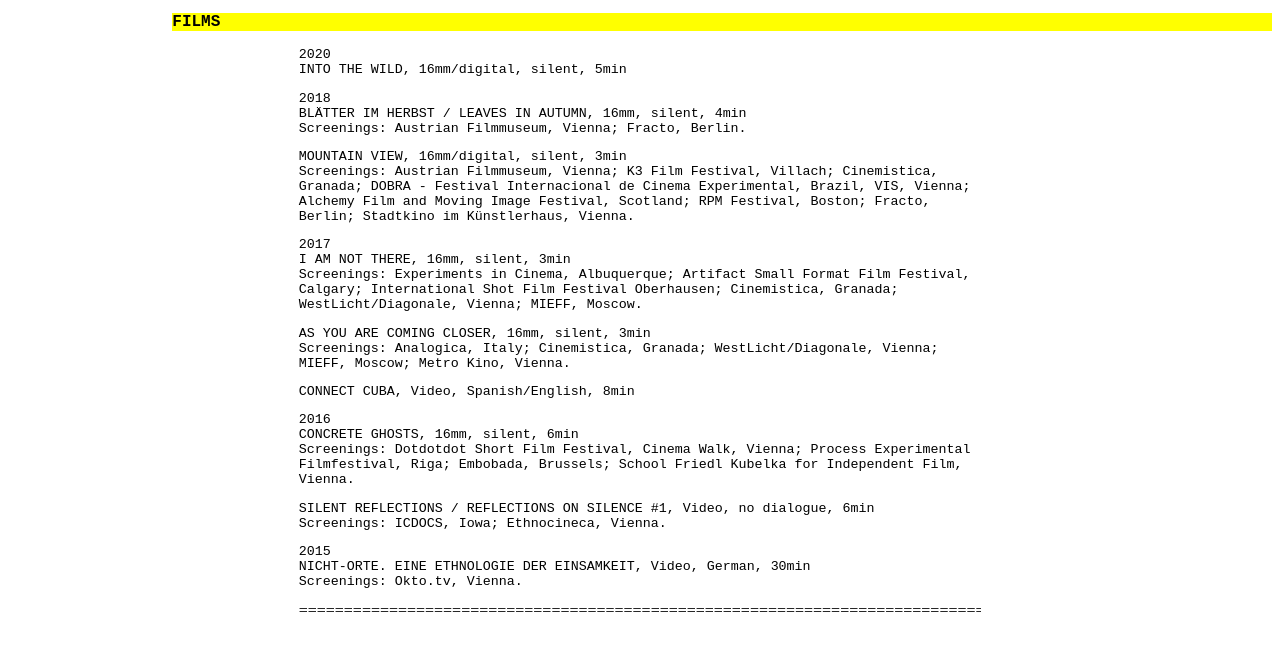
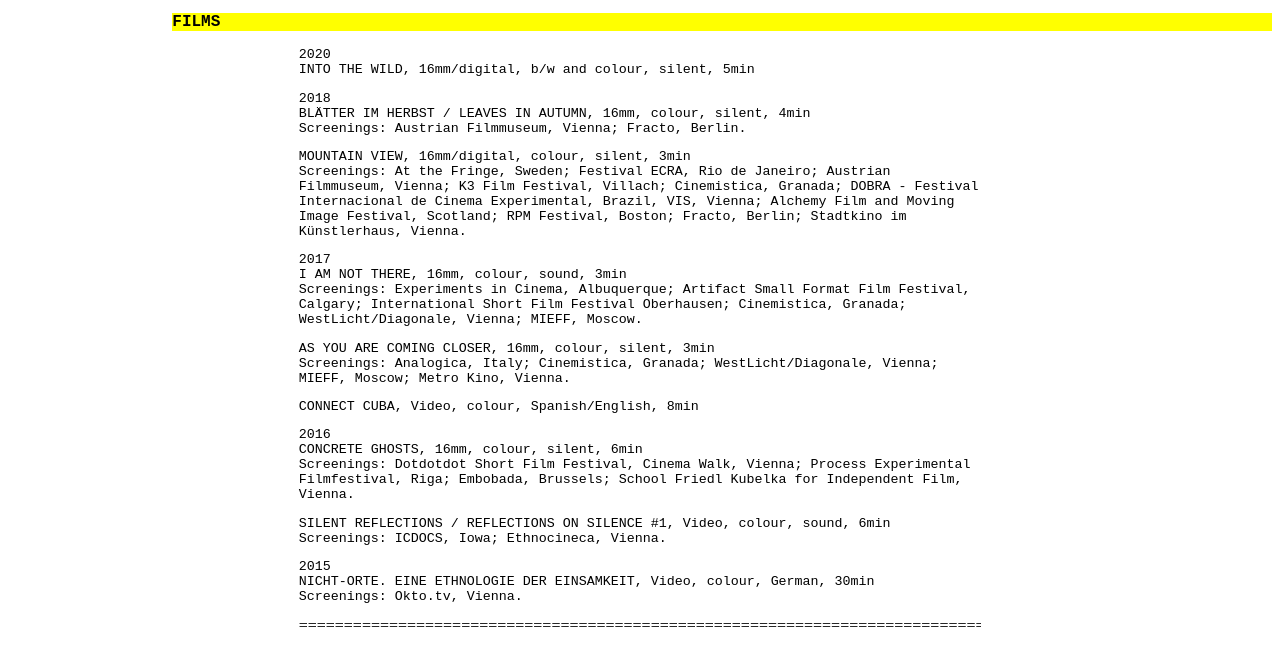
Before and after one commit to lostlostlost/lostlostlost, a Jekyll site: the page built from films.md, in a window 1280 px wide, cut to the strip 632-1291 px from the top of the page. Built offline with Jekyll 4.4.1, drawn with Linux system fonts in a browser that asks for light colours.

Commit message:
update info

```diff
--- a/films.md
+++ b/films.md
@@ -9,31 +9,31 @@
 # Films
 
 2020 <br>
-<strong>Into the Wild</strong>, 16mm/digital, silent, 5min <br>
+<strong>Into the Wild</strong>, 16mm/digital, b/w and colour, silent, 5min <br>
 
 2018 <br>
-<strong>Blätter im Herbst / Leaves in Autumn</strong>, 16mm, silent, 4min <br>
+<strong>Blätter im Herbst / Leaves in Autumn</strong>, 16mm, colour, silent, 4min <br>
 Screenings: Austrian Filmmuseum, Vienna; Fracto, Berlin.
 
-<strong>Mountain View</strong>, 16mm/digital, silent, 3min <br>
-Screenings: Austrian Filmmuseum, Vienna; K3 Film Festival, Villach; Cinemistica, Granada; DOBRA - Festival Internacional de Cinema Experimental, Brazil, VIS, Vienna; Alchemy Film and Moving Image Festival, Scotland; RPM Festival, Boston; Fracto, Berlin; Stadtkino im Künstlerhaus, Vienna.
+<strong>Mountain View</strong>, 16mm/digital, colour, silent, 3min <br>
+Screenings: At the Fringe, Sweden; Festival ECRA, Rio de Janeiro; Austrian Filmmuseum, Vienna; K3 Film Festival, Villach; Cinemistica, Granada; DOBRA - Festival Internacional de Cinema Experimental, Brazil, VIS, Vienna; Alchemy Film and Moving Image Festival, Scotland; RPM Festival, Boston; Fracto, Berlin; Stadtkino im Künstlerhaus, Vienna.
 
 2017 <br>
-<strong>I am not there</strong>, 16mm, silent, 3min <br>
-Screenings: Experiments in Cinema, Albuquerque; Artifact Small Format Film Festival, Calgary; International Shot Film Festival Oberhausen; Cinemistica, Granada; WestLicht/Diagonale, Vienna; MIEFF, Moscow.
+<strong>I am not there</strong>, 16mm, colour, sound, 3min <br>
+Screenings: Experiments in Cinema, Albuquerque; Artifact Small Format Film Festival, Calgary; International Short Film Festival Oberhausen; Cinemistica, Granada; WestLicht/Diagonale, Vienna; MIEFF, Moscow.
 
-<strong>As you are coming closer</strong>, 16mm, silent, 3min <br>
+<strong>As you are coming closer</strong>, 16mm, colour, silent, 3min <br>
 Screenings: Analogica, Italy; Cinemistica, Granada; WestLicht/Diagonale, Vienna; MIEFF, Moscow; Metro Kino, Vienna.
 
-<strong>Connect Cuba</strong>, Video, Spanish/English, 8min<br>
+<strong>Connect Cuba</strong>, Video, colour, Spanish/English, 8min<br>
 
 2016 <br>
-<strong>Concrete Ghosts</strong>, 16mm, silent, 6min <br>
+<strong>Concrete Ghosts</strong>, 16mm, colour, silent, 6min <br>
 Screenings: Dotdotdot Short Film Festival, Cinema Walk, Vienna; Process Experimental Filmfestival, Riga; Embobada, Brussels; School Friedl Kubelka for Independent Film, Vienna.
 
-<strong>Silent Reflections / Reflections on Silence #1</strong>, Video, no dialogue, 6min <br>
+<strong>Silent Reflections / Reflections on Silence #1</strong>, Video, colour, sound, 6min <br>
 Screenings: ICDOCS, Iowa; Ethnocineca, Vienna.
 
 2015 <br>
-<strong>Nicht-Orte. Eine Ethnologie der Einsamkeit</strong>, Video, German, 30min <br>
+<strong>Nicht-Orte. Eine Ethnologie der Einsamkeit</strong>, Video, colour, German, 30min <br>
 Screenings: Okto.tv, Vienna.
```
